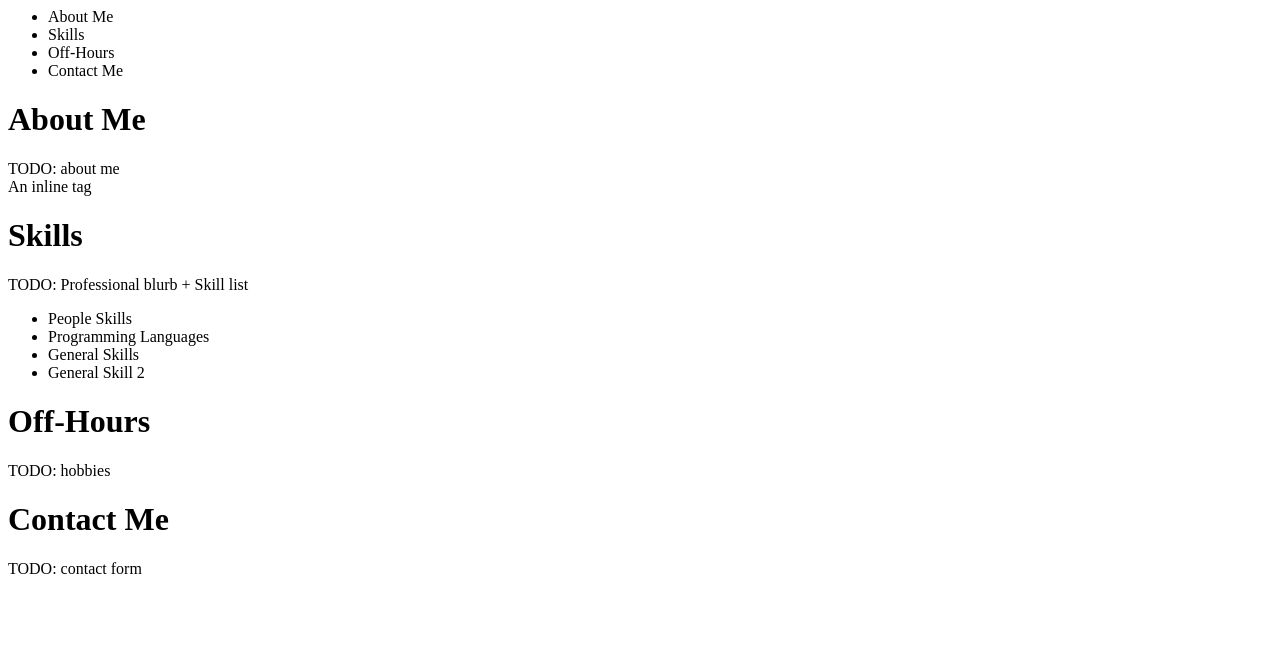
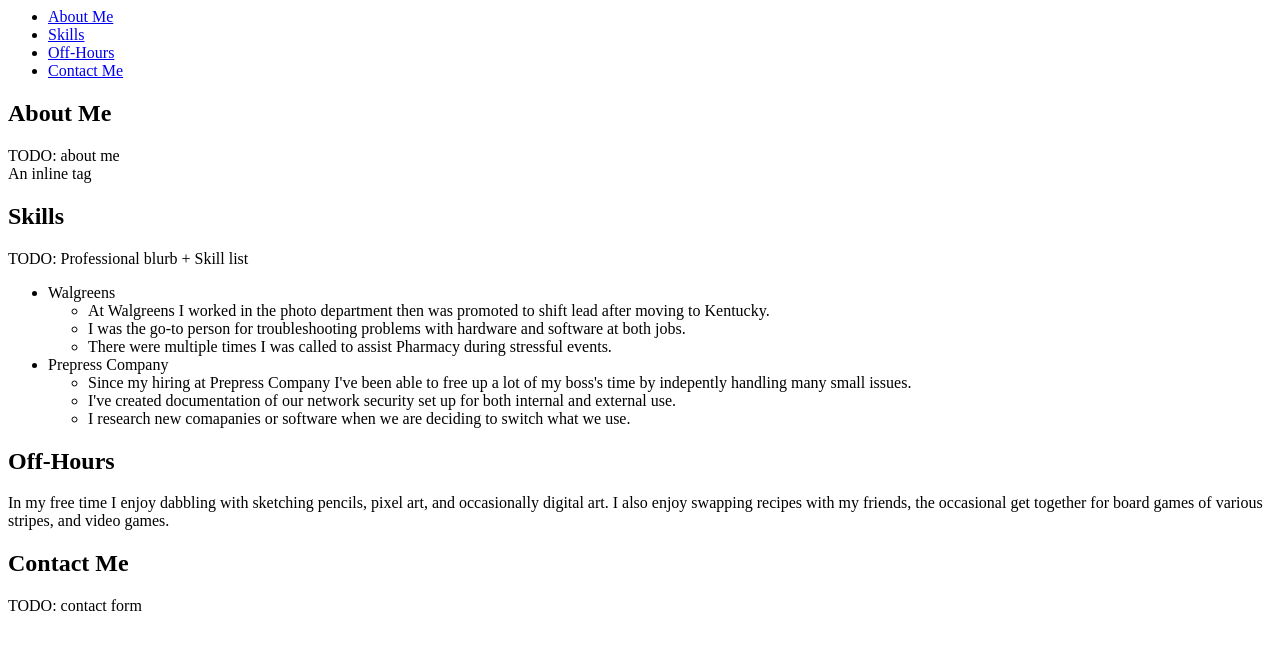
Before and after one commit to Xophin/ace220playground, a plain HTML site: page index.html in a window 1280 px wide. Drawn offline with Linux system fonts and the light colour scheme.

Commit message:
index.html

```diff
--- a/index.html
+++ b/index.html
@@ -6,33 +6,40 @@
 	<body>
 		<div>
 			<ul class="horizontal">
-				<li>About Me</li>
-				<li>Skills</li>
-				<li>Off-Hours</li>
-				<li>Contact Me</li>
+				<li><a href="About Me">About Me</a></li>
+				<li><a href="Skills">Skills</a></li>
+				<li><a href="Hobbies">Off-Hours</a></li>
+				<li><a href="Contact Me">Contact Me</a></li>
 			</ul>
 		</div>
 		<div>
-			<h1>About Me</h1>
+			<a id="About Me"><h2>About Me</h2></a>
 			<article> TODO: about me</article>
 			<span>An inline tag</span>
 		</div>
 		<div>
-			<h1>Skills</h1>
+			<a id="Skills"><h2>Skills</h2></a>
 			<article>TODO: Professional blurb + Skill list</article>
 			<ul class="verticle">
-				<li>People Skills</li>
-				<li>Programming Languages</li>
-				<li>General Skills</li>
-				<li>General Skill 2</li>
+				<li>Walgreens</li>
+					<ul>
+						<li>At Walgreens I worked in the photo department then was promoted to shift lead after moving to Kentucky.</li>
+						<li>I was the go-to person for troubleshooting problems with hardware and software at both jobs.</li>
+						<li>There were multiple times I was called to assist Pharmacy during stressful events.</li>
+					</ul>
+				<li>Prepress Company</li>
+					<ul>
+						<li>Since my hiring at Prepress Company I've been able to free up a lot of my boss's time by indepently handling many small issues.</li>
+						<li>I've created documentation of our network security set up for both internal and external use.</li>
+						<li>I research new comapanies or software when we are deciding to switch what we use.</li>
 			</ul>
 		</div>
 		<div>
-			<h1>Off-Hours</h1>
-			<article>TODO: hobbies</article>
+			<h2><a id="Hobbies">Off-Hours</a></h2>
+			<article>In my free time I enjoy dabbling with sketching pencils, pixel art, and occasionally digital art. I also enjoy swapping recipes with my friends, the occasional get together for board games of various stripes, and video games.</article>
 		</div>
 		<div>
-			<h1>Contact Me</h1>
+			<h2><a id="Contact Me">Contact Me</a></h2>
 			<form>TODO: contact form</form>
 		</div>
 	</body>
```
